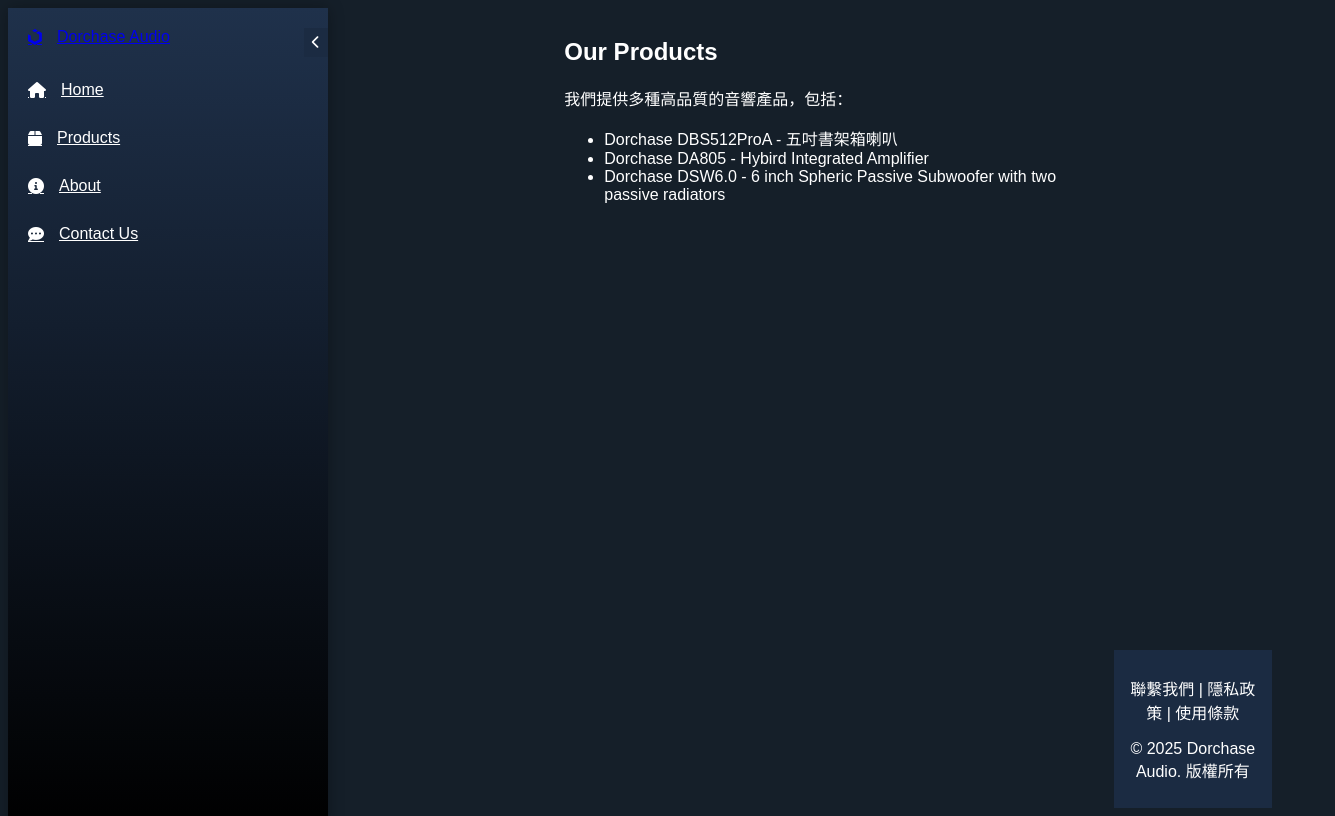
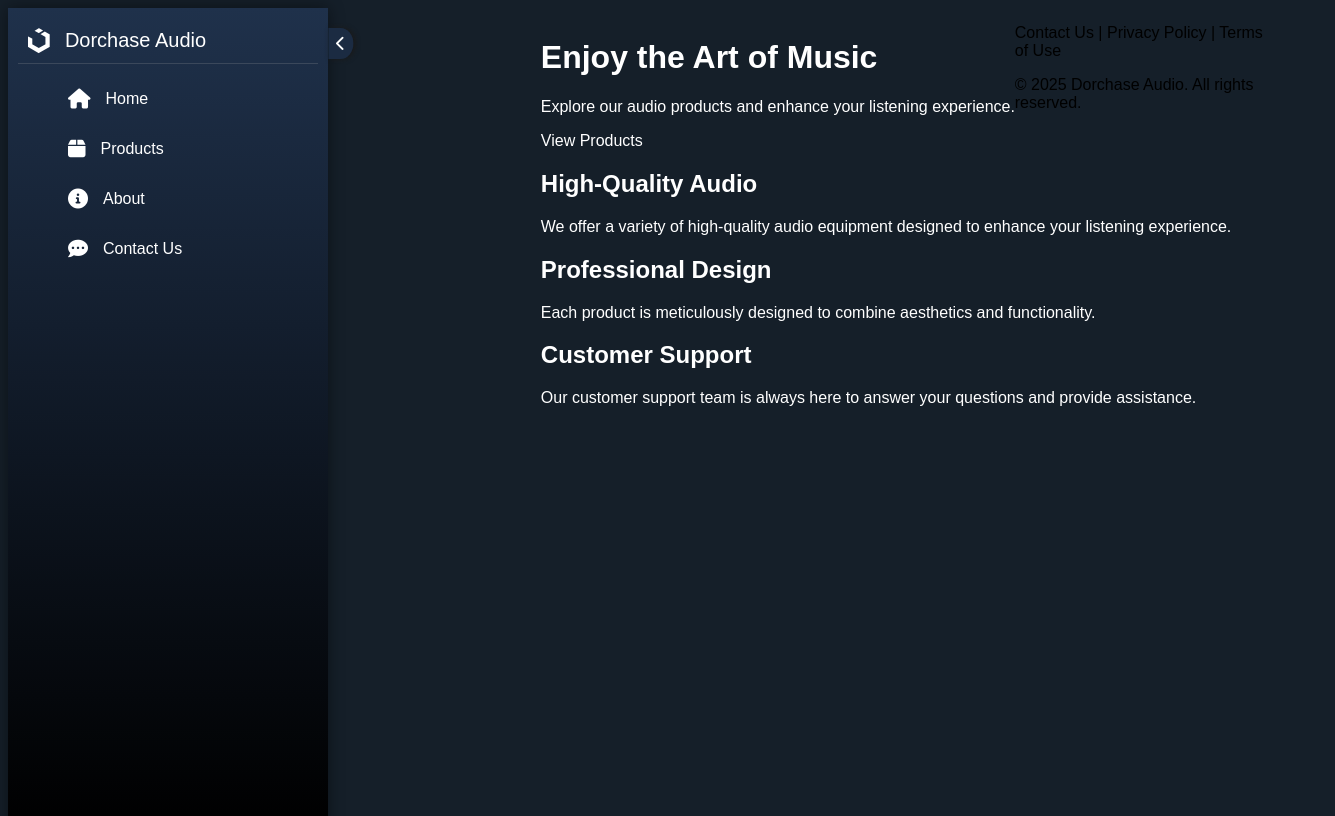
Before and after one commit to Hoi-Lam-Vivian/testing, a plain HTML site: page index.html in a window 1280 px wide. Shown: the whole page, 1335 px wide, since content can reach past the window. Drawn offline with Linux system fonts and the light colour scheme.

Commit message:
Update index.html

```diff
--- a/index.html
+++ b/index.html
@@ -1,39 +1,26 @@
 <!DOCTYPE html>
-<html lang="zh">
+<html lang="en">
 <head>
     <meta charset="UTF-8">
     <meta name="viewport" content="width=device-width, initial-scale=1.0">
-    <title>Dorchase Audio - Products</title>
+    <title>Dorchase Audio - Home</title>
     <link href="https://example.com/path/to/STLiti.ttf" rel="stylesheet" type="font/ttf">
     <link rel="stylesheet" href="https://cdnjs.cloudflare.com/ajax/libs/font-awesome/6.0.0-beta3/css/all.min.css">
     <style>
+        @font-face {
+            font-family: 'STLiti';
+            src: url('your-path/STLiti.ttf') format('truetype');
+        }
+        body {
+            font-family: "Baloo Bhai 2", Arial, sans-serif;
+            background: #151f29;
+            min-height: 100vh;
+            display: flex; /* 使用 Flexbox */
+        }
+
         :root {
             --menu-width: 300px;
             --collapsed-width: 60px;
-            --background-color: #151f29;
-            --text-color: white;
-            --hover-color: #daddff;
-            --link-color: white;
-        }
-
-        body {
-            font-family: "Baloo Bhai 2", Arial, sans-serif;
-            background: var(--background-color);
-            color: var(--text-color);
-            min-height: 100vh;
-            display: flex;
-        }
-
-        header, footer {
-            padding: 10px;
-            background-color: #1b2b42;
-            text-align: center;
-        }
-
-        nav a {
-            margin: 0 15px;
-            text-decoration: none;
-            color: var(--link-color);
         }
 
         aside {
@@ -41,33 +28,74 @@
             position: fixed;
             min-height: 100vh;
             background: linear-gradient(0deg, black, #1f314b);
-            width: var(--menu-width);
-            color: var(--text-color);
-            box-shadow: 0px 0px 15px rgba(0, 0, 0, 0.3);
+            width: 300px;
+            color: white;
+            transition: .3s;
+            box-shadow: 0px 0px 15px 0px #00000073;
+            z-index: 1;
+        }
+
+        .collapsed aside {
+            width: var(--collapsed-width);
         }
 
         .menu-btn {
-            color: var(--text-color);
+            color: white;
             position: absolute;
             top: 20px;
             right: 0;
             padding: 8px;
             border: none;
+            font-size: 15px;
+            aspect-ratio: 1;
+            border-radius: 0 50% 50% 0;
+            cursor: pointer;
+            transform: translateX(100%);
+            box-shadow: 2px 0px 5px 0px #1a1a1a;
             background: #1b2b42;
-            cursor: pointer;
         }
 
         .logo-wrapper {
             display: flex;
+            overflow: hidden;
+            white-space: nowrap;
             align-items: center;
             gap: 15px;
             padding: 10px;
         }
 
+        a {
+            text-decoration: none;
+            color: white;
+        }
+
+        .fa-uikit:before {
+            font-size: 25px;
+        }
+
+        .brand-name {
+            font-size: 20px;
+            transition: .3s;
+        }
+
+        .collapsed .brand-name {
+            width: 0;
+            visibility: hidden;
+            transition-delay: .3s;
+        }
+
+        .separator {
+            width: 100%;
+            height: 1px;
+            background-color: rgb(171 171 171 / 21%);
+        }
+
         .menu-items {
             margin-top: 15px;
+        }
+
+        ul {
             list-style: none;
-            padding: 0;
         }
 
         .menu-items a {
@@ -76,23 +104,77 @@
             gap: 15px;
             padding: 10px;
             margin-bottom: 10px;
-            color: var(--text-color);
-            transition: background 0.3s;
+            overflow: hidden;
         }
 
         .menu-items a:hover {
-            background: rgba(255, 255, 255, 0.1);
+            color: #daddff;
+            background: #00000017;
+            border-radius: 10px;
+        }
+
+        .menu-items li {
+            position: relative;
+        }
+
+        .icon {
+            font-size: 20px;
+        }
+
+        .item-name {
+            transition: .3s;
+        }
+
+        .collapsed .item-name {
+            width: 0;
+            visibility: hidden;
+            transition-delay: .3s;
+        }
+
+        .tooltip {
+            position: absolute;
+            right: -25px;
+            top: 50%;
+            color: white;
+            padding: 5px 15px;
+            font-size: 15px;
+            line-height: 1.5;
             border-radius: 5px;
+            opacity: 0;
+            visibility: hidden;
+            transition: opacity .3s;
+            background-color: rgb(22, 22, 22);
+            transform: translate(100%, -50%);
+        }
+
+        .collapsed .menu-items a:hover+.tooltip {
+            visibility: visible;
+            opacity: 1;
+        }
+
+        .tooltip::before {
+            content: "\f0d9";
+            font-family: 'Font Awesome 6 Free';
+            position: absolute;
+            font-weight: 900;
+            left: 0;
+            top: 50%;
+            font-size: 30px;
+            color: #161616;
+            transform: translate(-50%, -50%);
         }
 
         main {
-            margin-left: calc(var(--menu-width) + 20px);
+            position: relative;
+            left: calc(var(--menu-width) + 20px);
             width: calc(100% - (var(--menu-width) + 20px));
+            transition: .3s;
             padding: 10px;
+            color: white;
         }
 
-        footer {
-            margin-top: auto; /* Push footer to the bottom */
+        .collapsed main {
+            left: calc(var(--collapsed-width) + 20px);
         }
     </style>
 </head>
@@ -109,33 +191,48 @@
 </header>
 
 <aside>
-    <button class="menu-btn fa fa-chevron-left" aria-label="Toggle menu"></button>
+    <button class="menu-btn fa fa-chevron-left"></button>
     <a href="/" class="logo-wrapper">
         <span class="fa-brands fa-uikit"></span>
         <span class="brand-name">Dorchase Audio</span>
     </a>
     <div class="separator"></div>
     <ul class="menu-items">
-        <li><a href="index.html"><span class="icon fa fa-house"></span><span class="item-name">Home</span></a></li>
-        <li><a href="products.html"><span class="icon fa fa-box"></span><span class="item-name">Products</span></a></li>
-        <li><a href="about.html"><span class="icon fa fa-info-circle"></span><span class="item-name">About</span></a></li>
-        <li><a href="support.html"><span class="icon fa fa-comment-dots"></span><span class="item-name">Contact Us</span></a></li>
+        <li><a href="index.html"><span class="icon fa fa-house"></span><span class="item-name">Home</span></a><span class="tooltip">Home</span></li>
+        <li><a href="products.html"><span class="icon fa fa-box"></span><span class="item-name">Products</span></a><span class="tooltip">Products</span></li>
+        <li><a href="about.html"><span class="icon fa fa-info-circle"></span><span class="item-name">About</span></a><span class="tooltip">About Us</span></li>
+        <li><a href="support.html"><span class="icon fa fa-comment-dots"></span><span class="item-name">Contact Us</span></a><span class="tooltip">Contact Us</span></li>
     </ul>
 </aside>
 
 <main>
-    <h2>Our Products</h2>
-    <p>我們提供多種高品質的音響產品，包括：</p>
-    <ul>
-        <li>Dorchase DBS512ProA - 五吋書架箱喇叭</li>
-        <li>Dorchase DA805 - Hybird Integrated Amplifier</li>
-        <li>Dorchase DSW6.0 - 6 inch Spheric Passive Subwoofer with two passive radiators</li>
-    </ul>
+    <div class="container">
+        <div class="hero">
+            <h1>Enjoy the Art of Music</h1>
+            <p>Explore our audio products and enhance your listening experience.</p>
+            <a href="products.html">View Products</a>
+        </div>
+
+        <section class="features">
+            <div class="feature">
+                <h2>High-Quality Audio</h2>
+                <p>We offer a variety of high-quality audio equipment designed to enhance your listening experience.</p>
+            </div>
+            <div class="feature">
+                <h2>Professional Design</h2>
+                <p>Each product is meticulously designed to combine aesthetics and functionality.</p>
+            </div>
+            <div class="feature">
+                <h2>Customer Support</h2>
+                <p>Our customer support team is always here to answer your questions and provide assistance.</p>
+            </div>
+        </section>
+    </div>
 </main>
 
 <footer>
-    <p>聯繫我們 | 隱私政策 | 使用條款</p>
-    <p>&copy; 2025 Dorchase Audio. 版權所有</p>
+    <p>Contact Us | Privacy Policy | Terms of Use</p>
+    <p>&copy; 2025 Dorchase Audio. All rights reserved.</p>
 </footer>
 
 </body>
```
